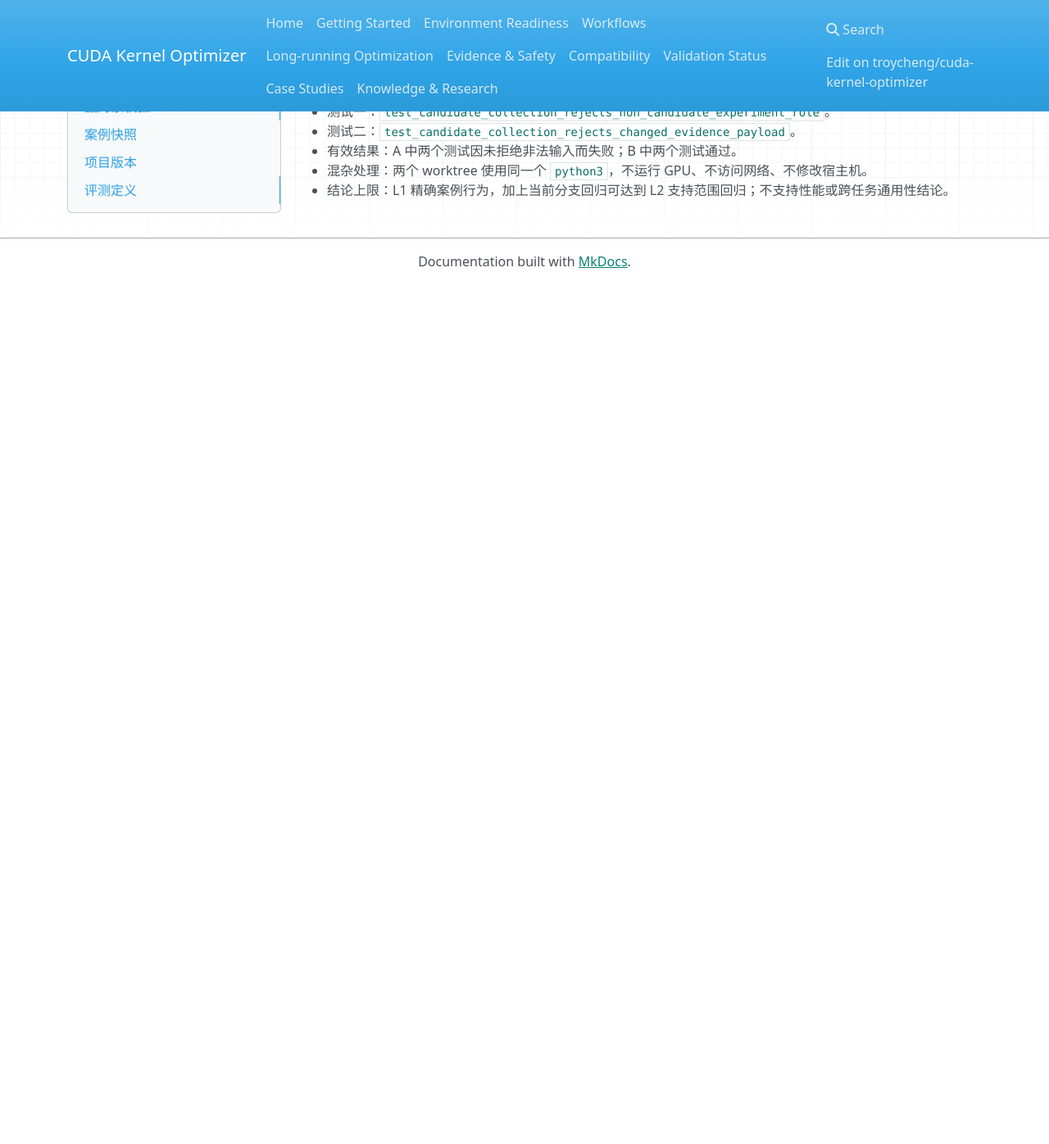
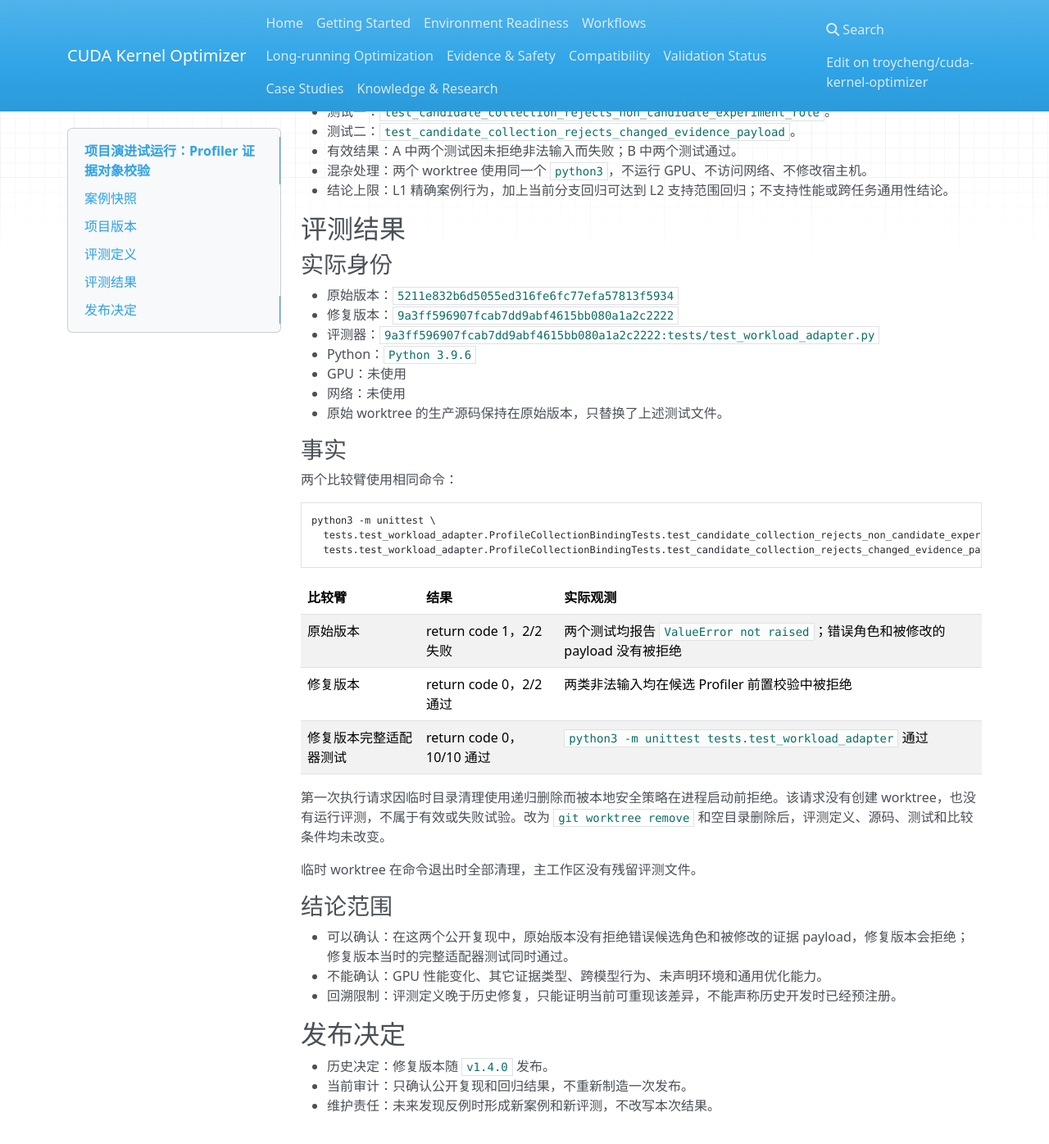
Before and after one commit to troycheng/cuda-kernel-optimizer, an MkDocs documentation site: the page built from docs/maintenance/evolution-pilot-profiler-evidence.md, in a window 1280 px wide and 1400 px high, scrolled down 761 px. Shown: the top 1396 px of the window at 82% size. Built offline with MkDocs 1.6.1, drawn with Linux system fonts in a browser that asks for light colours; nearby versions of some CDN libraries; before the commit the page ends 1108 px from its top, so only the background shows below that; some of the changed text lies outside the part shown.

Commit message:
docs: 记录首个项目演进回放结果

````diff
--- a/docs/maintenance/evolution-pilot-profiler-evidence.md
+++ b/docs/maintenance/evolution-pilot-profiler-evidence.md
@@ -1,6 +1,6 @@
 # 项目演进试运行：Profiler 证据对象校验
 
-状态：评测定义已冻结，尚未重放
+状态：回溯重放完成；评测定义已由提交 `9c8cdaf6f24dbeccc47526288eae95bc879ff4f6` 冻结
 
 ## 案例快照
 
@@ -35,3 +35,47 @@
 - 有效结果：A 中两个测试因未拒绝非法输入而失败；B 中两个测试通过。
 - 混杂处理：两个 worktree 使用同一个 `python3`，不运行 GPU、不访问网络、不修改宿主机。
 - 结论上限：L1 精确案例行为，加上当前分支回归可达到 L2 支持范围回归；不支持性能或跨任务通用性结论。
+
+## 评测结果
+
+### 实际身份
+
+- 原始版本：`5211e832b6d5055ed316fe6fc77efa57813f5934`
+- 修复版本：`9a3ff596907fcab7dd9abf4615bb080a1a2c2222`
+- 评测器：`9a3ff596907fcab7dd9abf4615bb080a1a2c2222:tests/test_workload_adapter.py`
+- Python：`Python 3.9.6`
+- GPU：未使用
+- 网络：未使用
+- 原始 worktree 的生产源码保持在原始版本，只替换了上述测试文件。
+
+### 事实
+
+两个比较臂使用相同命令：
+
+```bash
+python3 -m unittest \
+  tests.test_workload_adapter.ProfileCollectionBindingTests.test_candidate_collection_rejects_non_candidate_experiment_role \
+  tests.test_workload_adapter.ProfileCollectionBindingTests.test_candidate_collection_rejects_changed_evidence_payload
+```
+
+| 比较臂 | 结果 | 实际观测 |
+|---|---|---|
+| 原始版本 | return code 1，2/2 失败 | 两个测试均报告 `ValueError not raised`；错误角色和被修改的 payload 没有被拒绝 |
+| 修复版本 | return code 0，2/2 通过 | 两类非法输入均在候选 Profiler 前置校验中被拒绝 |
+| 修复版本完整适配器测试 | return code 0，10/10 通过 | `python3 -m unittest tests.test_workload_adapter` 通过 |
+
+第一次执行请求因临时目录清理使用递归删除而被本地安全策略在进程启动前拒绝。该请求没有创建 worktree，也没有运行评测，不属于有效或失败试验。改为 `git worktree remove` 和空目录删除后，评测定义、源码、测试和比较条件均未改变。
+
+临时 worktree 在命令退出时全部清理，主工作区没有残留评测文件。
+
+### 结论范围
+
+- 可以确认：在这两个公开复现中，原始版本没有拒绝错误候选角色和被修改的证据 payload，修复版本会拒绝；修复版本当时的完整适配器测试同时通过。
+- 不能确认：GPU 性能变化、其它证据类型、跨模型行为、未声明环境和通用优化能力。
+- 回溯限制：评测定义晚于历史修复，只能证明当前可重现该差异，不能声称历史开发时已经预注册。
+
+## 发布决定
+
+- 历史决定：修复版本随 `v1.4.0` 发布。
+- 当前审计：只确认公开复现和回归结果，不重新制造一次发布。
+- 维护责任：未来发现反例时形成新案例和新评测，不改写本次结果。
````
